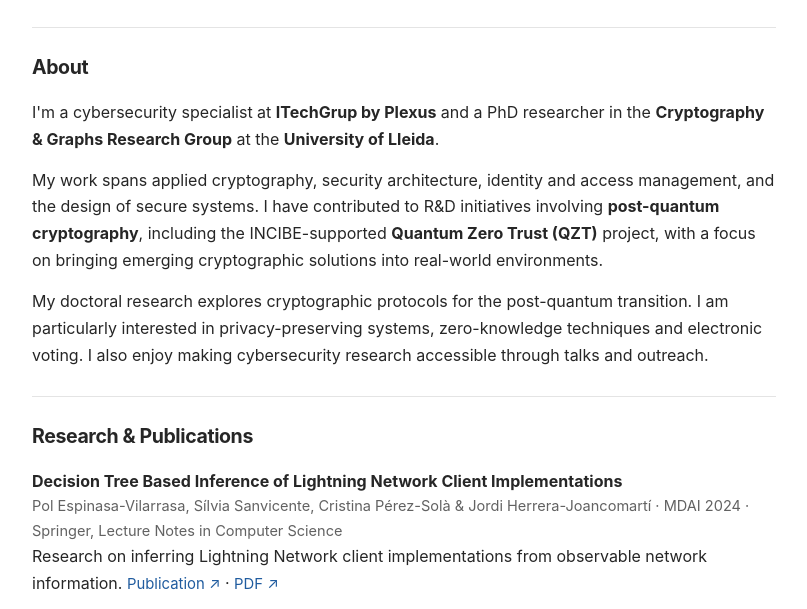
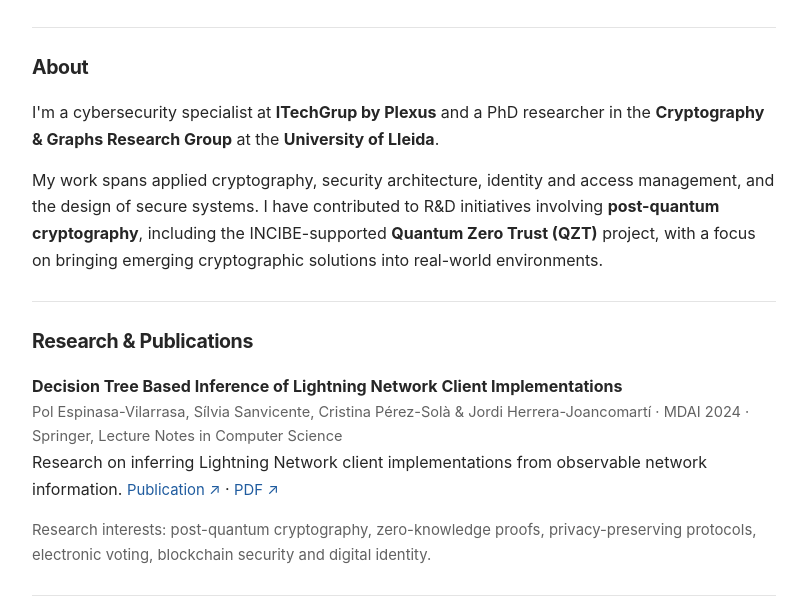
Before and after one commit to silvduck/personal-website, a plain HTML site: page index.html in a window 1280 px wide. Shown: the part 185-794 px from the top of the page, without its empty margins (236-1043 px from the left). Drawn offline with Linux system fonts and the light colour scheme.

Commit message:
update index.html

```diff
--- a/index.html
+++ b/index.html
@@ -48,7 +48,6 @@
       <h2>About</h2>
       <p>I'm a cybersecurity specialist at <strong>ITechGrup by Plexus</strong> and a PhD researcher in the <strong>Cryptography &amp; Graphs Research Group</strong> at the <strong>University of Lleida</strong>.</p>
       <p>My work spans applied cryptography, security architecture, identity and access management, and the design of secure systems. I have contributed to R&amp;D initiatives involving <strong>post-quantum cryptography</strong>, including the INCIBE-supported <strong>Quantum Zero Trust (QZT)</strong> project, with a focus on bringing emerging cryptographic solutions into real-world environments.</p>
-      <p>My doctoral research explores cryptographic protocols for the post-quantum transition. I am particularly interested in privacy-preserving systems, zero-knowledge techniques and electronic voting. I also enjoy making cybersecurity research accessible through talks and outreach.</p>
     </section>
 
     <section id="research">
```
